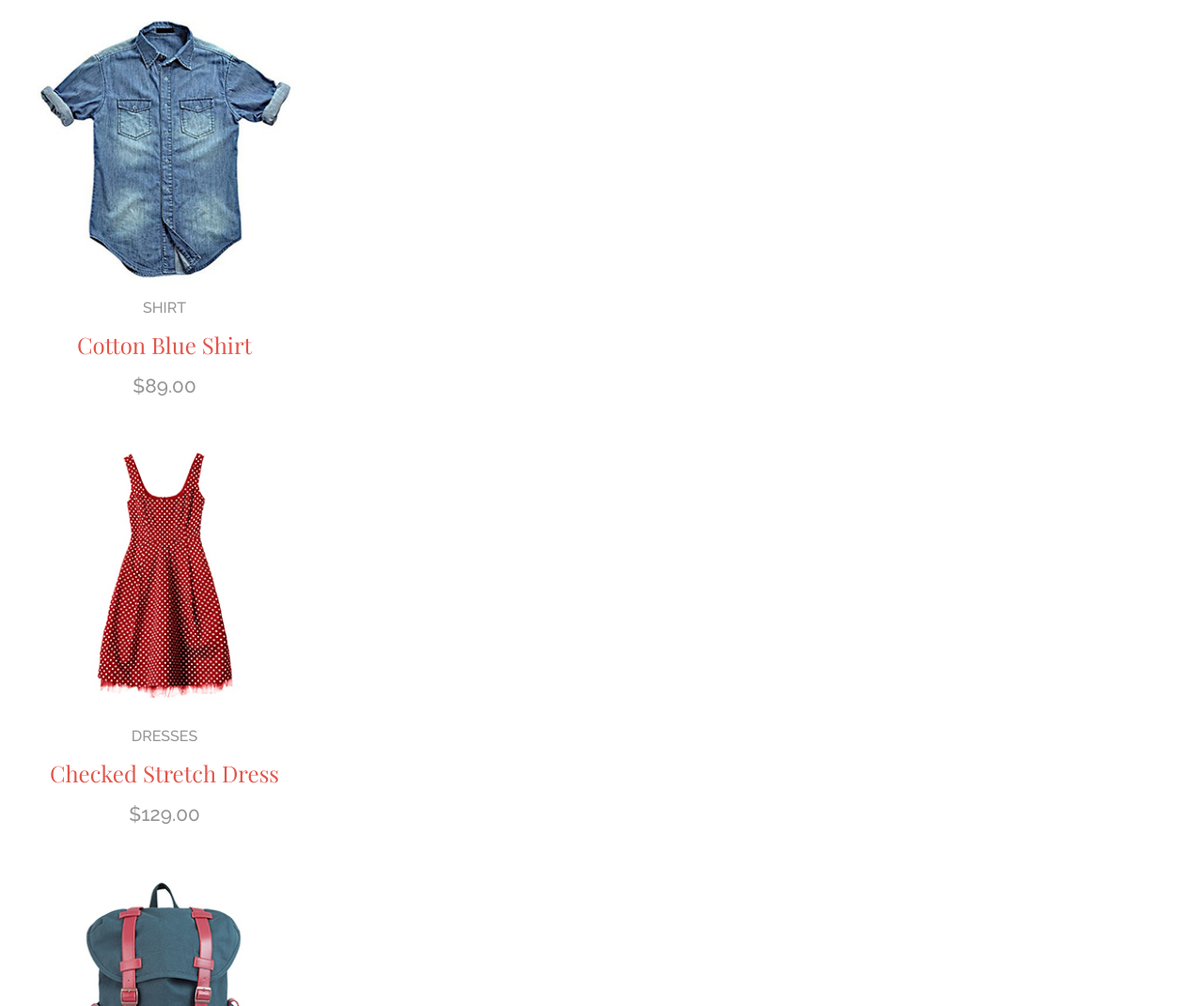
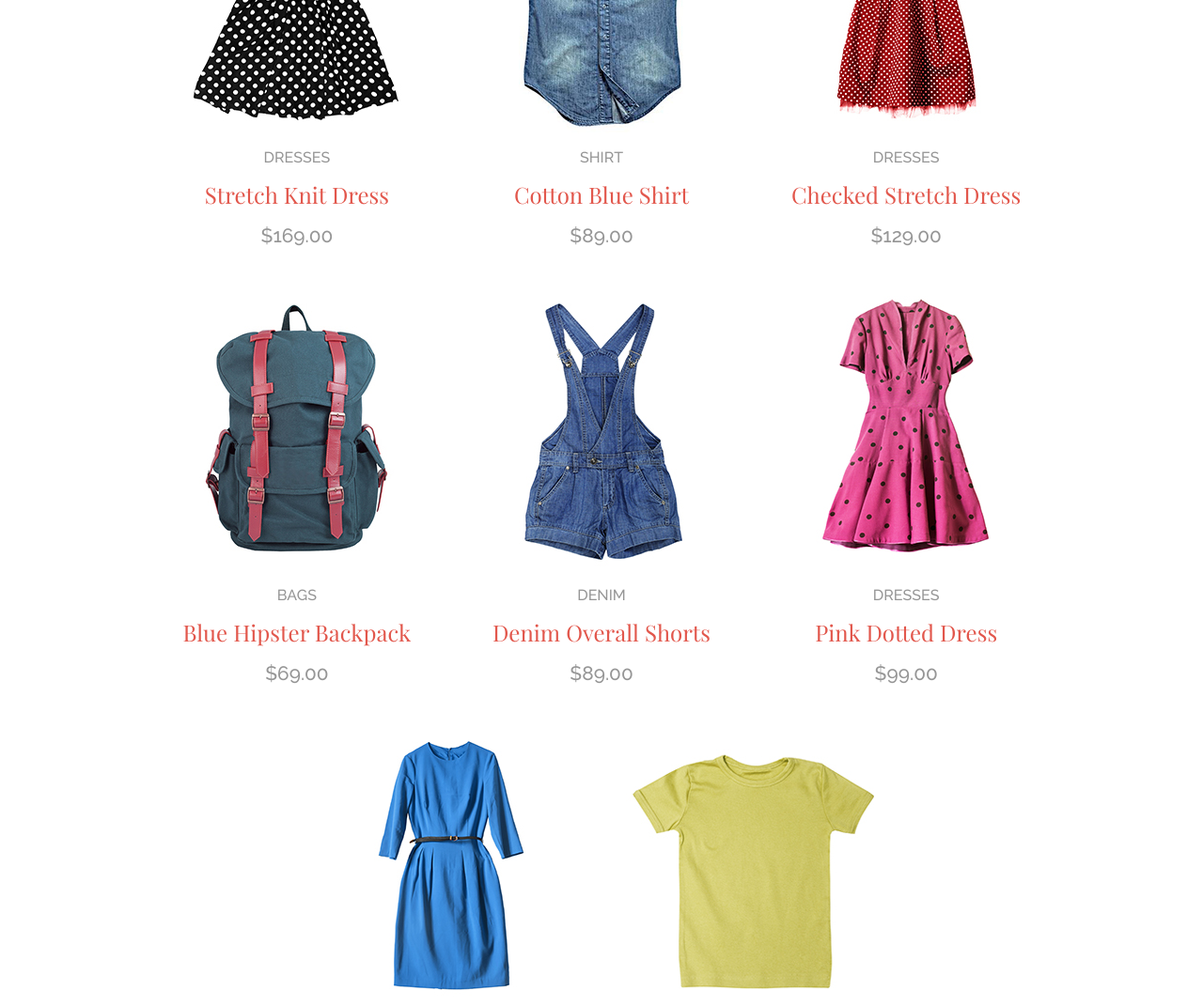
Before and after one commit to teeppope/Aloha-Apparel-v2, a plain HTML site: page index.html in a window 1280 px wide. Shown: the part 1729-2800 px from the top of the page at 94% size. Drawn offline with nearby package versions, Linux system fonts and the light colour scheme.

Commit message:
add additional (4) products)

```diff
--- a/index.html
+++ b/index.html
@@ -69,8 +69,8 @@
 	<!-- This is the Most loved products section, products live here-->
 		<section class="products">
 			<h2>Most-Loved <span class="heavy">Products</span></h2>
-			<div class="containter">
-				<ul class="container clearfix">
+			<div class="products-content">	<!-- I don'tknow if i know if I need this -->
+				<ul class="products-list">
 					<li>
 						<img src="assets/images/stretch-knit-dress.jpg" alt="Black/White Polkadot Dress" />
 						<p class="category">Dresses</p>
@@ -94,6 +94,30 @@
 						<p class="category">Bags</p>
 						<h3>Blue Hipster Backpack</h3>
 						<p class="price">$69.00</p>
+					</li>
+					<li>
+						<img src="assets/images/demin-overall-shorts.jpg" alt="Denim Overall Shorts">
+						<p class="category">Denim</p>
+						<h3>Denim Overall Shorts</h3>
+						<p class="price">$89.00</p>
+					</li>
+					<li>
+						<img src="assets/images/pink-dotted-dress.jpg" alt="Pink Dotted Dress">
+						<p class="category">Dresses</p>
+						<h3>Pink Dotted Dress</h3>
+						<p class="price">$99.00</p>
+					</li>
+					<li>
+						<img src="assets/images/blue-silk-dress.jpg" alt="Blue Silk Dress">
+						<p class="category">Dresses</p>
+						<h3>Blue Silk Dress</h3>
+						<p class="price">$119.00</p>
+					</li>
+					<li>
+						<img src="assets/images/cotton-yellow-tshirt.jpg" alt="Cotton Yellow Shirt">
+						<p class="category">Shirts</p>
+						<h3>Cotton Yellow Tshirt</h3>
+						<p class="price">$39.00</p>
 					</li>
 				</ul>
 			</div>
--- a/style.css
+++ b/style.css
@@ -109,7 +109,7 @@ header{
 }
 section,
 footer{
- /*   padding: 6rem 0; /* This padding is used to provide consistent vertical alignment in sections & footer*/
+    padding: 6rem 0; /* This padding is used to provide consistent vertical alignment in sections & footer*/
     text-align: center;
 }
 h1, h2, h3{
@@ -159,6 +159,7 @@ i {
 .container{
     display: flex;
     flex-flow: column;
+    align-items: center;
     margin: 0 auto;
     max-width: 100%;
 }
@@ -252,7 +253,7 @@ i {
 
 /* About Content Styles*/
 .about{
-    border-bottom: 2px solid #d7d7d7;
+
  }
  .about-txt{
     width: 45rem;
@@ -267,6 +268,7 @@ i {
     flex-flow: row wrap;
     position: relative;
     width: 100%;
+    padding: 0;
 }
 
 .ctgry-name{
@@ -329,6 +331,20 @@ i {
 
 
  /*Products Content Styles*/
+.products{
+    display: flex;
+    flex-flow: column;
+    align-items: center;
+}
+.products-list{
+
+}
+.products li{
+    display: flex;
+    flex-flow: column;
+    justify-content: space-between;
+    margin-top: 2rem;
+}
 .products p {
     font-weight: bold;
 }
@@ -338,9 +354,7 @@ i {
 .price{
     font-size: 1.3rem;
 }
-.products li{
-    margin-top: 2rem;
-}
+
 
  /* Signup Content Styles*/
  .signup{
@@ -515,9 +529,7 @@ html{
     height: 100%;
 }
 .products li{
-    float: left;
     display: inline-block;
-    width: 50%;
 }
 
 /* FOOTER styles*/
```
